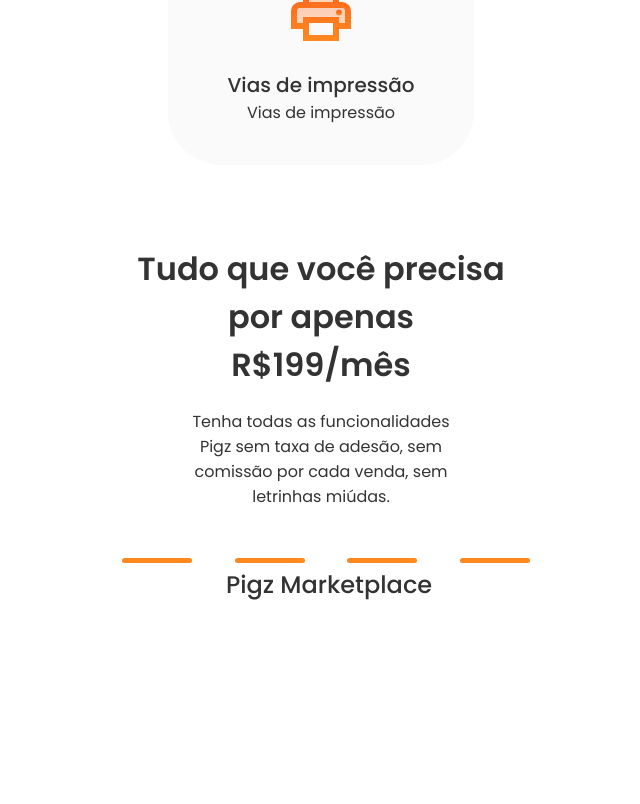
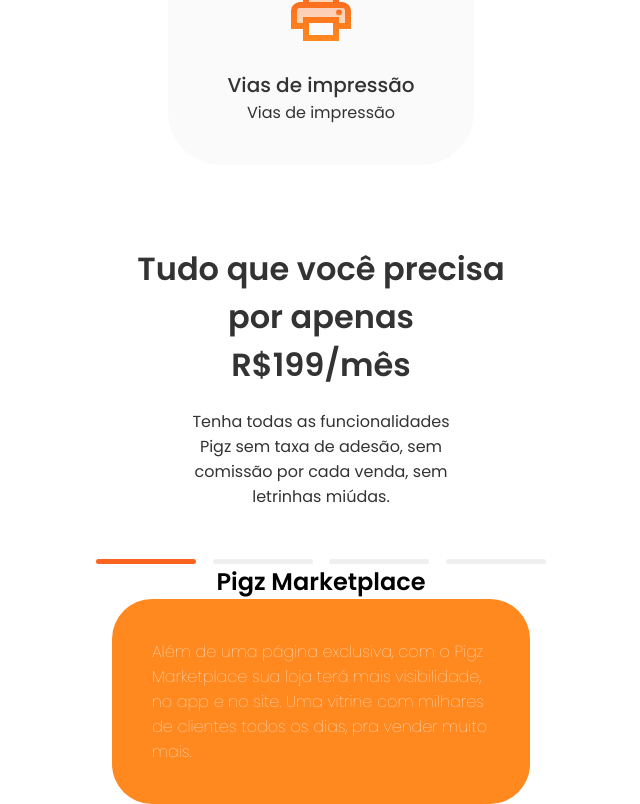
Before and after one commit to jesiel364/pigz-landing, a React (Vite) app: page / in a window 1280 px wide. Shown: the part 2280-3084 px from the top of the page, without its empty margins (319-959 px from the left). Before the commit the page ends 2951 px from the top, so only its background shows below. Built offline with nearby package versions, Linux system fonts and the light colour scheme.

Commit message:
tab events

```diff
--- a/src/App.css
+++ b/src/App.css
@@ -285,43 +285,42 @@
 	margin: auto;
 }
 
-.Tabular{
-	/* background-color: #FA641E; */
+.TabBar {
 	display: flex;
-	justify-content: space-around;
+	justify-content: space-between;
+	margin-top: 10px;
   }
 
-.Tabular button{
-	width: 70px;
+  .TabBarButton {
+	width: 100px;
 	height: 5px;
-	background-color:#FF881F;
+	/* background-color: #ff881f; */
 	border: none;
-	margin-left: 10px;
+	/* margin-left: 10px; */
 	border-radius: 5px;
+
+	/* padding: 20px; */
   }
 
-.TabCard{
-	width: 100%;
-	/* background-color: aqua; */
+  .TabCard {
+	font-family: "Poppins", sans-serif;
   }
 
-.TabCard #title{
-	font-family: 'Poppins', sans-serif;
+  .TabCard #title {
 	font-size: 24px;
-	font-weight: 500;
-	color: #333333;
+	font-weight: 600;
 	text-align: center;
-	margin-left: 16px;
   }
 
-#card{
-
+  .TabCard div {
+	background-image: linear-gradient(to right, #ff881f, #ff881f);
+	margin-left: 16px;
+	margin-right: 16px;
+	border-radius: 40px;
   }
 
-#card p {
-	font-family: 'Poppins', sans-serif;
-	font-size: 15px;
-	font-weight: 200;
-	color: #FFFFFF;
-	text-align: center;
+  .TabCard div #desc {
+	color: #ffffff;
+	padding: 40px;
+	font-weight: 100;
   }
--- a/src/App.jsx
+++ b/src/App.jsx
@@ -1,4 +1,5 @@
 import "./App.css";
+import { useState } from "react";
 import PigzLogo from './assets/logo.svg';
 import Logo2 from './assets/logo2.svg';
 import Burger1 from './assets/burger1/500.png';
@@ -101,37 +102,80 @@
   );
 }
 
-function TabCard(props){
+const ItemsTab = [
+  {
+    id: 1,
+    active: true,
+    title: "Pigz Marketplace",
+    desc:
+      "Além de uma página exclusiva, com o Pigz Marketplace sua loja terá mais visibilidade, no app e no site. Uma vitrine com milhares de clientes todos os dias, pra vender muito mais."
+  },
+  {
+    id: 2,
+    active: false,
+    title: "Pigz Gestão",
+    desc:
+      "Acompanhe suas vendas em tempo real, no computador ou no celular, de onde estiver. Faça alterações de preços e disponibilidade de produtos rapidamente, como deve ser."
+  },
+  {
+    id: 3,
+    active: false,
+    title: "Gestão de entregadores",
+    desc:
+      "A ferramenta ideal pra quem tem entrega própria. Controle de entregas por motoboy, geração de relatórios por entregas e por taxas de entrega, individualmente."
+  },
+  {
+    id: 4,
+    active: false,
+    title: "Pagamento on-line",
+    desc:
+      "Segurança e agilidade para receber e entregar pedidos. Seus clientes pagam com Pix ou cartão de crédito pelo app, e o entregador nem precisa levar a maquininha de cartão."
+  }
+];
+
+function Tabs() {
+  const [tab, setTab] = useState(ItemsTab[0]);
+
+  const change = (item) => {
+    tab.active = true;
+    ItemsTab.filter((ele) => {
+      if (ele.title == item.title) {
+        // alert(ele.title)
+        ele.active = true;
+      } else {
+        ele.active = false;
+      }
+    });
+    setTab(item);
+  };
+
   return (
-  <div className="TabCard">
-    <p id='title'>{props.title}</p>
+    <>
+      <div className="cont">
+        <div className="TabBar">
+          {ItemsTab.map((item) => {
+            return (
+              <button
+                key={item.id}
+                style={{ backgroundColor: item.active ? "#FA641E" : "" }}
+                className="TabBarButton"
+                onClick={() => change(item)}
+              ></button>
+            );
+          })}
+        </div>
+      </div>
 
-    <div id='card'>
-      <p>{props.desc}</p>
-    </div>
-  </div>
+      <div className="TabCard">
+        <p id="title">{tab.title}</p>
+
+        <div id="card">
+          <p id="desc">{tab.desc}</p>
+        </div>
+      </div>
+    </>
   );
 }
-
-function Tabs(props) {
-
-  let tab = null
-
-  const openTab = (param) => {
-    alert(param);
-  }
-
-  return (
-    <div className="cont">
-    <div className="TabBar">
-      <button className="TabBarButton" onClick={event => openTab(props.title)}></button>
-
-    </div>
-
-    </div>
-  );
-}
-
 
 export default function App() {
 
@@ -159,17 +203,11 @@
 
       <Secao2 />
 
-      <div className="Tabular">
-        <Tabs title='Padrão' />
-        <Tabs title='Gestão' />
-        <Tabs title='Entregadores' />
-        <Tabs title='Pagamento' />
-
-
-      </div>
-      <TabCard title='Pigz Marketplace' desc='Além de uma página exclusiva, com o Pigz Marketplace sua loja terá mais visibilidade, no app e no site. Uma vitrine com milhares de clientes todos os dias, pra vender muito mais.' />
+      <Tabs />
 
     </div>
 
+
+
   );
 }
```
Lines whose indentation alone changed are shown as unchanged.
